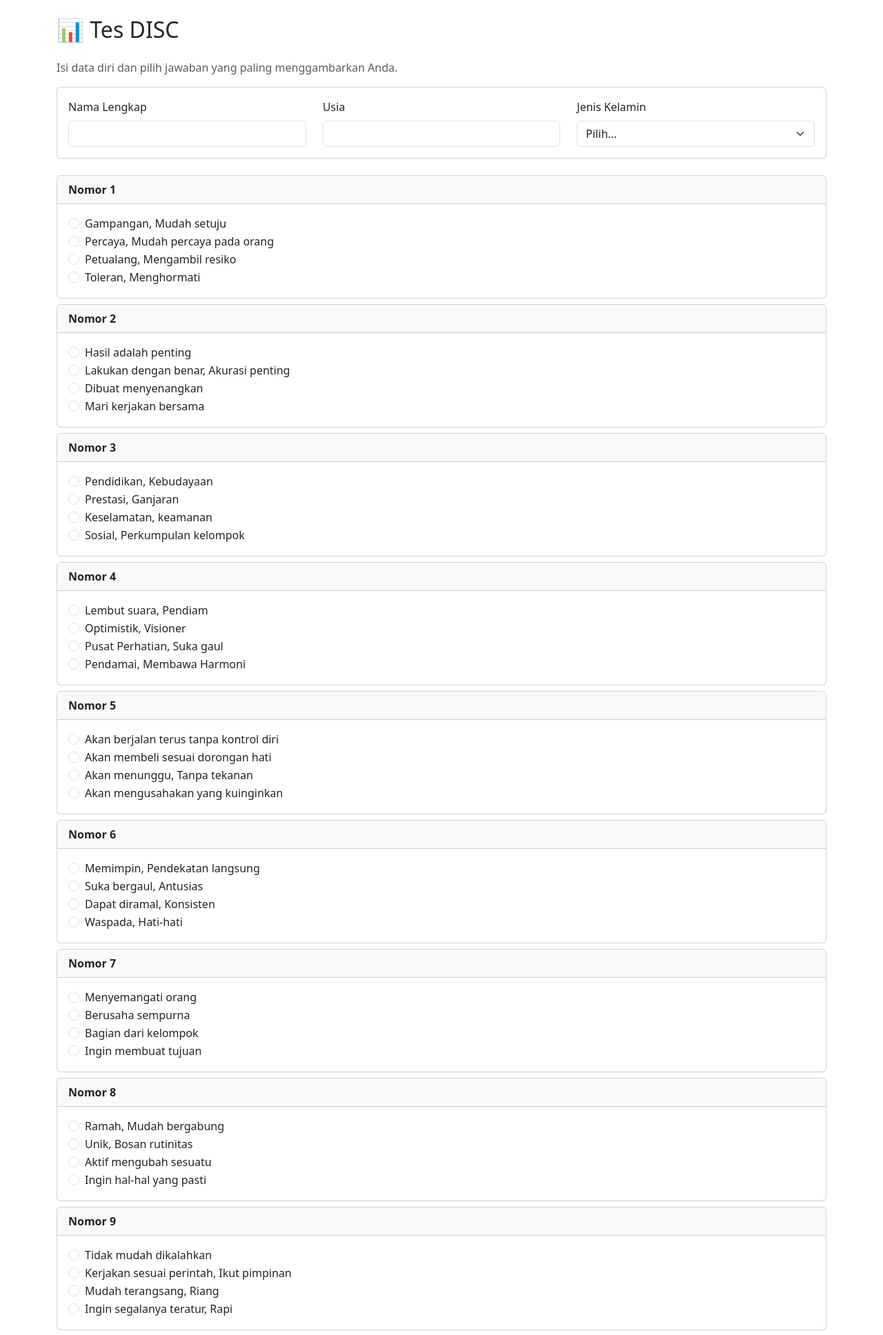
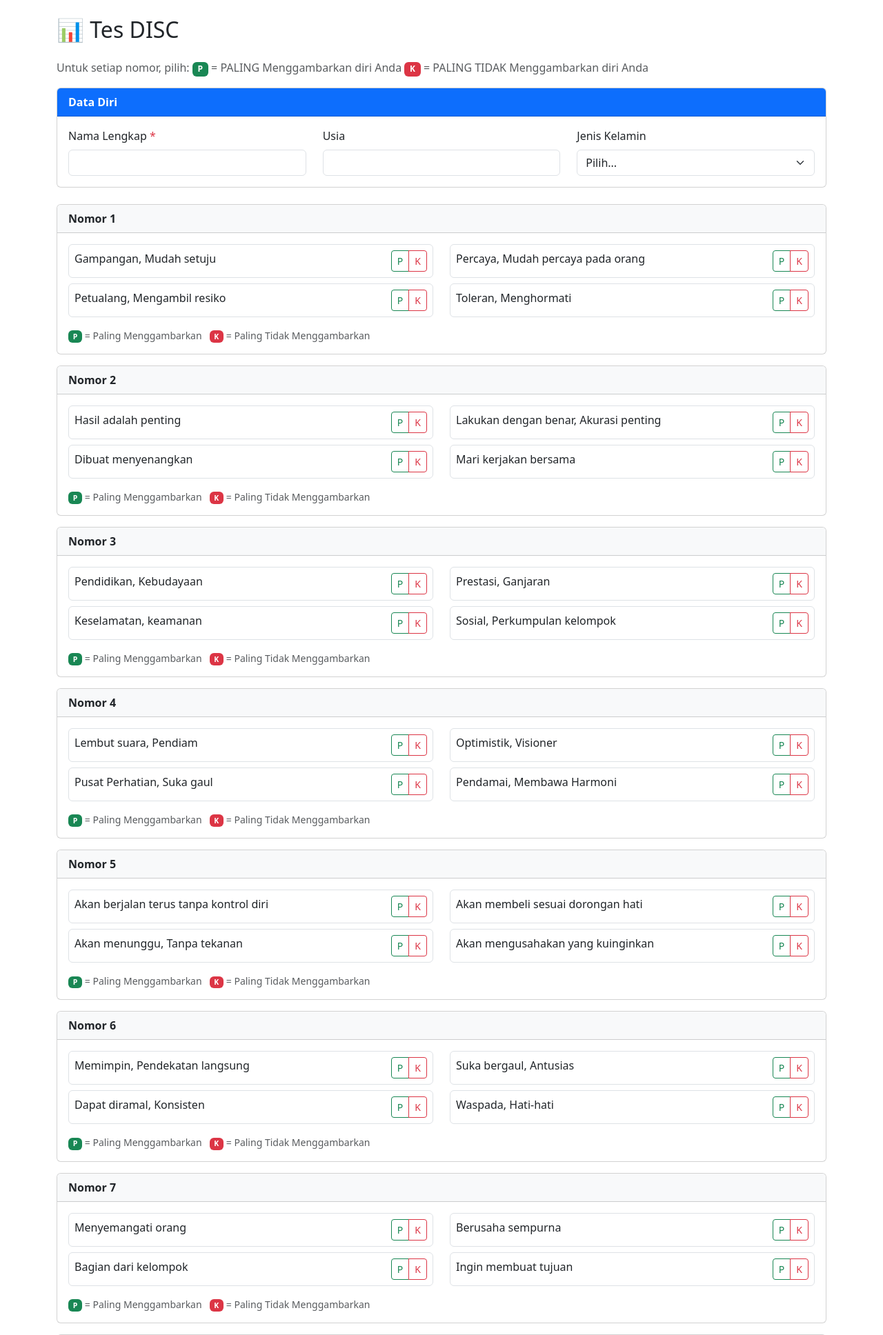
Before and after one commit to thankzu/web-psikotes, a Flask app: page /disc in a window 1280 px wide. Shown: the top 1936 px of the page at 69% size. Run offline with Flask 3, Linux system fonts and the light colour scheme.

Commit message:
Tambahkan pilihan P dan K di form DISC

```diff
--- a/app.py
+++ b/app.py
@@ -133,6 +133,24 @@ def disc_form():
         db.session.add(pegawai)
         db.session.commit()
 
+        # Simpan jawaban DISC (P dan K)
+        for i in range(1, 25):
+            p_key = f'p_{i}'
+            k_key = f'k_{i}'
+            p_value = request.form.get(p_key)
+            k_value = request.form.get(k_key)
+
+            if p_value and k_value:
+                jawaban = JawabanDISC(
+                    pegawai_id=pegawai.id,
+                    nomor=i,
+                    pilihan_p=int(p_value),
+                    pilihan_k=int(k_value)
+                )
+                db.session.add(jawaban)
+
+        db.session.commit()
+
         return redirect(url_for('mbti_form', pegawai_id=pegawai.id))
     return render_template('disc_form.html', soal=DISC_SOAL)
 
--- a/templates/disc_form.html
+++ b/templates/disc_form.html
@@ -3,18 +3,39 @@
 <head>
     <title>Tes DISC</title>
     <link href="https://cdn.jsdelivr.net/npm/bootstrap@5.3.0/dist/css/bootstrap.min.css" rel="stylesheet">
+    <style>
+        .option-p {
+            border-left: 4px solid #198754;
+            padding-left: 10px;
+        }
+        .option-k {
+            border-left: 4px solid #dc3545;
+            padding-left: 10px;
+        }
+        .card:hover {
+            box-shadow: 0 4px 8px rgba(0,0,0,0.1);
+        }
+    </style>
 </head>
 <body>
     <div class="container py-4">
         <h2 class="mb-4">📊 Tes DISC</h2>
-        <p class="text-muted">Isi data diri dan pilih jawaban yang paling menggambarkan Anda.</p>
+        <p class="text-muted">
+            Untuk setiap nomor, pilih:
+            <span class="badge bg-success">P</span> = PALING Menggambarkan diri Anda
+            <span class="badge bg-danger">K</span> = PALING TIDAK Menggambarkan diri Anda
+        </p>
 
         <form method="POST">
+            <!-- Data Diri -->
             <div class="card mb-4">
+                <div class="card-header bg-primary text-white">
+                    <strong>Data Diri</strong>
+                </div>
                 <div class="card-body">
                     <div class="row">
                         <div class="col-md-4">
-                            <label class="form-label">Nama Lengkap</label>
+                            <label class="form-label">Nama Lengkap <span class="text-danger">*</span></label>
                             <input type="text" name="nama" class="form-control" required>
                         </div>
                         <div class="col-md-4">
@@ -33,23 +54,45 @@
                 </div>
             </div>
 
+            <!-- Soal DISC -->
             {% for item in soal %}
-            <div class="card mb-2">
+            <div class="card mb-3">
                 <div class="card-header bg-light">
                     <strong>Nomor {{ item.nomor }}</strong>
                 </div>
                 <div class="card-body">
-                    {% for pilihan in item.pilihan %}
-                    <div class="form-check">
-                        <input type="radio" name="p_{{ item.nomor }}" value="{{ loop.index }}" class="form-check-input" required>
-                        <label class="form-check-label">{{ pilihan }}</label>
+                    <div class="row">
+                        {% for pilihan in item.pilihan %}
+                        <div class="col-md-6 mb-2">
+                            <div class="border rounded p-2">
+                                <div class="row">
+                                    <div class="col-8">
+                                        {{ pilihan }}
+                                    </div>
+                                    <div class="col-4 text-end">
+                                        <div class="btn-group btn-group-sm" role="group">
+                                            <input type="radio" name="p_{{ item.nomor }}" value="{{ loop.index }}" class="btn-check" id="p_{{ item.nomor }}_{{ loop.index }}" required>
+                                            <label class="btn btn-outline-success" for="p_{{ item.nomor }}_{{ loop.index }}">P</label>
+                                            <input type="radio" name="k_{{ item.nomor }}" value="{{ loop.index }}" class="btn-check" id="k_{{ item.nomor }}_{{ loop.index }}" required>
+                                            <label class="btn btn-outline-danger" for="k_{{ item.nomor }}_{{ loop.index }}">K</label>
+                                        </div>
+                                    </div>
+                                </div>
+                            </div>
+                        </div>
+                        {% endfor %}
                     </div>
-                    {% endfor %}
+                    <div class="mt-2 text-muted small">
+                        <span class="badge bg-success">P</span> = Paling Menggambarkan &nbsp;
+                        <span class="badge bg-danger">K</span> = Paling Tidak Menggambarkan
+                    </div>
                 </div>
             </div>
             {% endfor %}
 
-            <button type="submit" class="btn btn-primary btn-lg w-100 mt-3">Submit</button>
+            <button type="submit" class="btn btn-primary btn-lg w-100 mt-3">
+                🚀 Submit Tes DISC
+            </button>
         </form>
     </div>
 </body>
```
